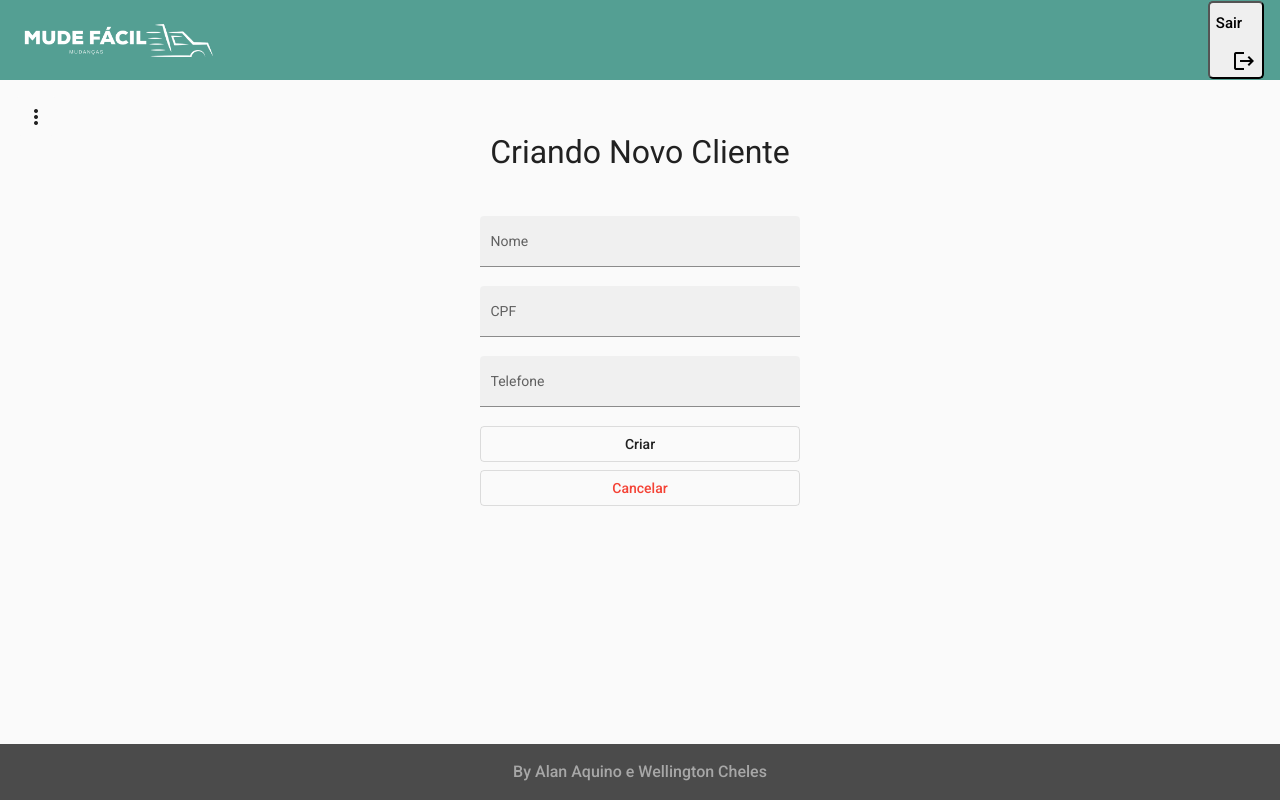
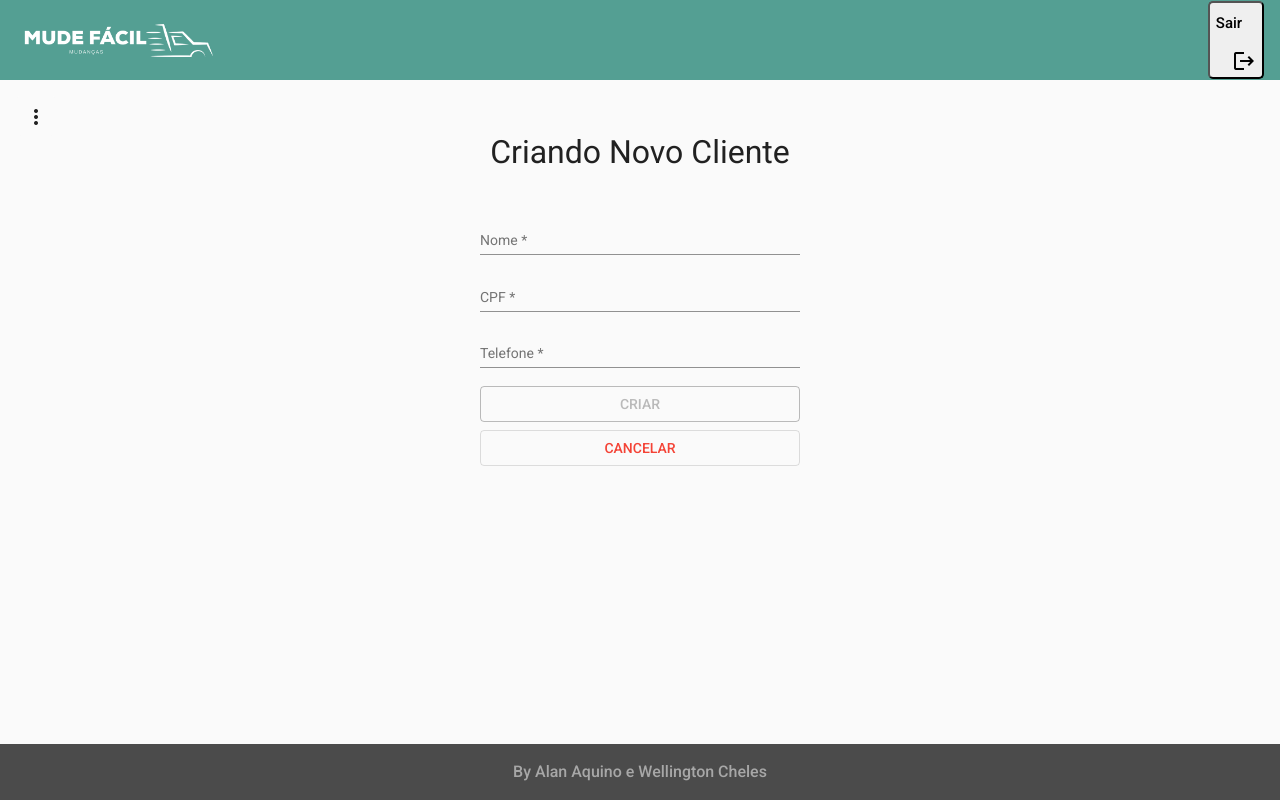
Before and after one commit to AlanAquino351/front-projeto-final, an Angular app: page /clientes/create in a window 1280 px wide. Built offline with nearby package versions, Linux system fonts and the light colour scheme.

Commit message:
validação de formulários pronta

```diff
--- a/src/app/views/components/cliente/cliente-create/cliente-create.component.html
+++ b/src/app/views/components/cliente/cliente-create/cliente-create.component.html
@@ -1,20 +1,25 @@
+<div></div>
+
 <form class="form">
     <h1>Criando Novo Cliente</h1>
-    <mat-form-field class="full-width" appearance="fill">
+    <mat-form-field class="full-width">
         <mat-label>Nome</mat-label>
-        <input matInput placeholder="Ex. Alan Aquino">
+        <input [(ngModel)]="cliente.nome" [formControl]="nome" required name="nome" maxlength="60" matInput placeholder="Ex. Alan Aquino">
+        <mat-error *ngIf="nome.invalid">{{ errorValidNome() }}</mat-error>
     </mat-form-field>
 
-    <mat-form-field class="full-width" appearance="fill">
+    <mat-form-field class="full-width">
         <mat-label>CPF</mat-label>
-        <input matInput placeholder="Ex. 000.000.000-00">
+        <input [(ngModel)]="cliente.cpf" name="cpf" [formControl]="cpf" required name="cpf" maxlength="15" matInput placeholder="Ex. 000.000.000-00">
+        <mat-error *ngIf="cpf.invalid">{{ errorValidCpf() }}</mat-error>
     </mat-form-field>
 
-    <mat-form-field class="full-width" appearance="fill">
+    <mat-form-field class="full-width">
         <mat-label>Telefone</mat-label>
-        <input matInput placeholder="Ex. (00) 90000-0000">
+        <input [(ngModel)]="cliente.telefone" name="telefone" [formControl]="telefone" required name="telefone" maxlength="18" matInput placeholder="Ex. (00) 90000-0000">
+        <mat-error *ngIf="telefone.invalid">{{ errorValidTelefone() }}</mat-error>
     </mat-form-field>
 
-    <button type="button" (click)="create()" mat-stroked-button color="basic">Criar</button>
-    <button type="button" (click)="cancel()" mat-stroked-button color="warn">Cancelar</button>
+    <button type="button" (click)="create()" [disabled]="errorValidNome() || errorValidCpf() || errorValidTelefone()" mat-stroked-button color="basic">CRIAR</button>
+    <button type="button" (click)="cancel()" mat-stroked-button color="warn">CANCELAR</button>
 </form>
--- a/src/app/views/components/cliente/cliente-create/cliente-create.component.ts
+++ b/src/app/views/components/cliente/cliente-create/cliente-create.component.ts
@@ -1,4 +1,5 @@
 import { Component, OnInit } from '@angular/core';
+import { FormControl, Validators } from '@angular/forms';
 import { Router } from '@angular/router';
 import { Cliente } from 'src/app/models/cliente';
 import { ClienteService } from 'src/app/services/cliente.service';
@@ -12,10 +13,15 @@
 
   cliente: Cliente = {
     id: '',
-    nome: 'Teste2 create',
-    cpf: '856.768.050-64',
-    telefone: '(00) 90000-4500'
+    nome: '',
+    cpf: '',
+    telefone: ''
   }
+
+  nome = new FormControl('',[Validators.minLength(5)])
+  cpf = new FormControl('',[Validators.minLength(5)])
+  telefone = new FormControl('',[Validators.minLength(5)])
+
 
   constructor(
     private router : Router,
@@ -35,10 +41,33 @@
       this.router.navigate(['clientes'])
       this.service.message('Cliente cadastrado com Sucesso! :)')
     }, err => {
-      console.log(err);
-
-      console.log('Log', err.error.error);
-      this.service.message(err.error.error);
+      if (err.error.error.match('já cadastrado')) {
+        console.log('Log', err.error.error);
+        this.service.message(err.error.error);
+      } else if (err.error.errors[0].message === "número do registro de contribuinte individual brasileiro (CPF) inválido"){
+        this.service.message(err.error.errors[0].message);
+      }
     })
   }
+
+  errorValidNome() {
+    if (this.nome.invalid) {
+      return 'O nome deve ter entre 5 a 60 caracteres'
+    }
+    return false;
+  }
+
+  errorValidCpf() {
+    if (this.cpf.invalid) {
+      return 'O CPF deve ter entre 11 a 15 caracteres'
+    }
+    return false;
+  }
+
+  errorValidTelefone() {
+    if (this.telefone.invalid) {
+      return 'O nome deve ter entre 11 a 18 caracteres'
+    }
+    return false;
+  }
 }
```
Also changed, not shown: src/app/app.module.ts (+9 -2 lines).
